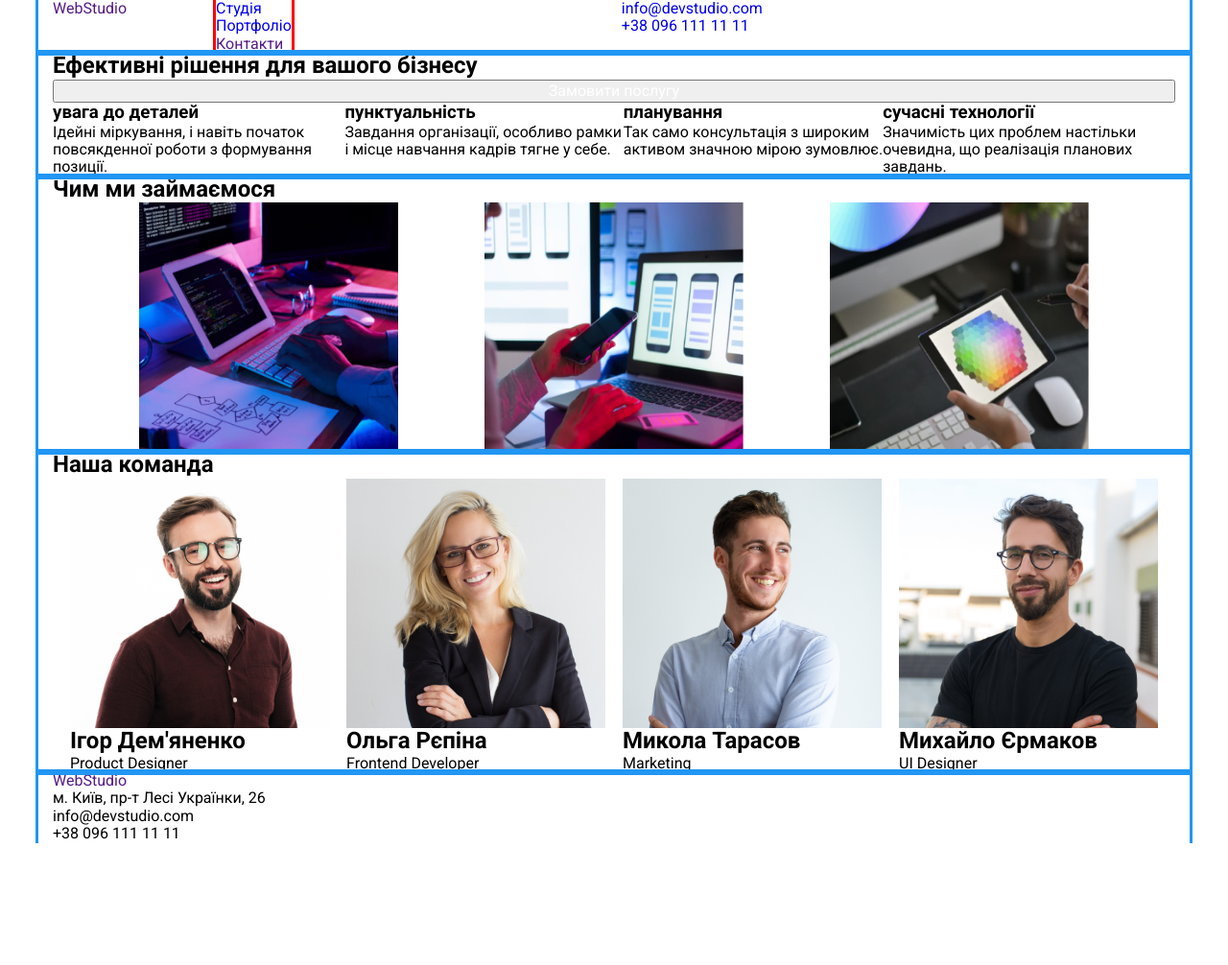
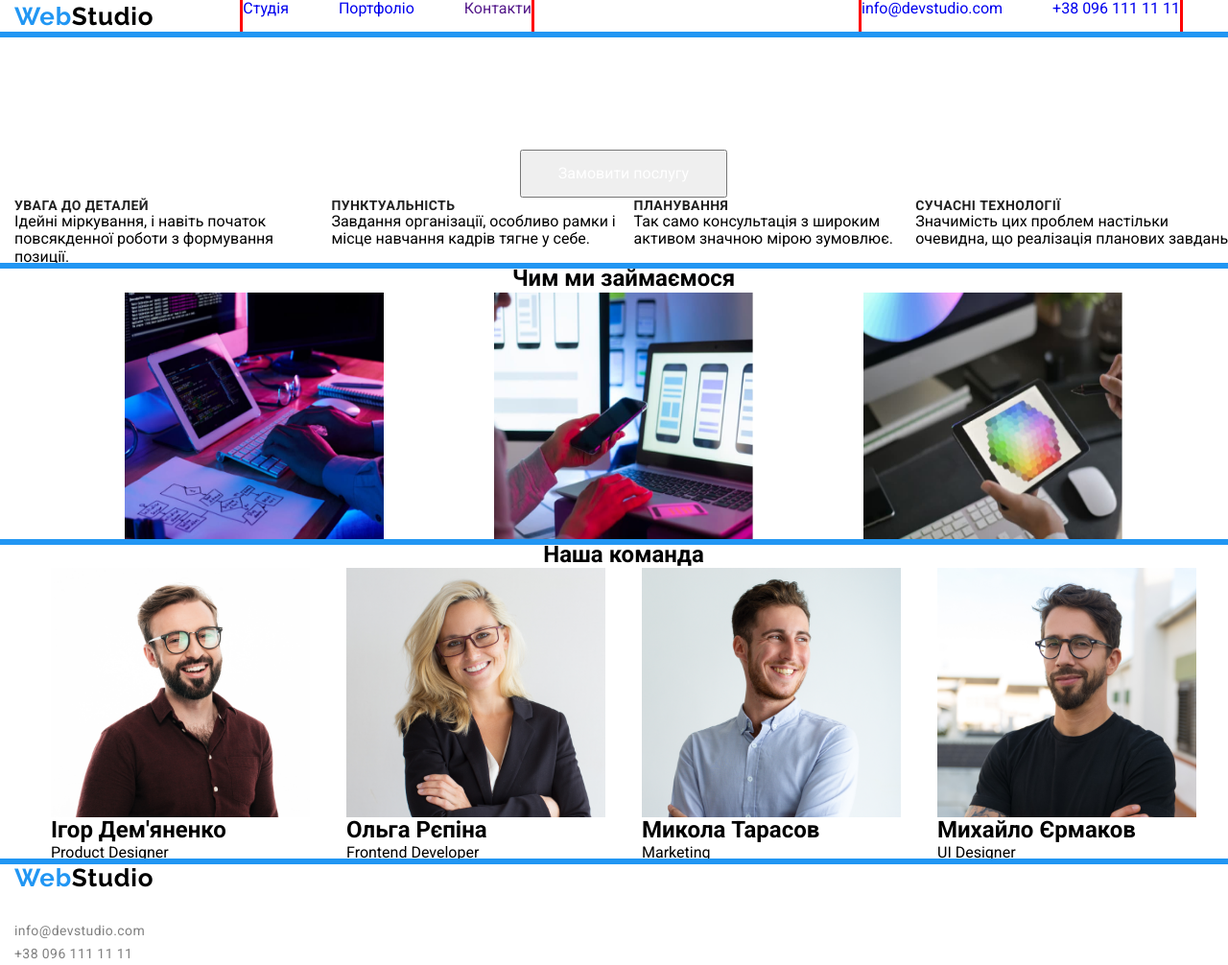
Before and after one commit to ivanBastion/WEBISTUDIT, a plain HTML site: page index.html in a window 1280 px wide. Shown: the whole page at 96% size. Before the commit the page ends 879 px from the top, so only its background shows below. Drawn offline with nearby package versions, Linux system fonts and the light colour scheme.

Commit message:
New update in CSS

```diff
--- a/style.css
+++ b/style.css
@@ -1,61 +1,143 @@
-.container{
-    width: 1200px;
+.container {
+    width: 1300px;
     margin: 0 auto;
     padding: 0 15px;
     outline: solid #2196F3;
 }
-.header-box{
+
+.footer-web {
+    color: #2196F3;
+    font-family: Raleway;
+    font-size: 26px;
+
+    font-weight: 700;
+    line-height: 1.38;
+    /* 4 */
+    letter-spacing: 0.78px;
+}
+
+.footer-stud {
+    color: #000;
+    font-family: Raleway;
+    font-size: 26px;
+
+    font-weight: 700;
+    line-height: 1.38;
+    /* 5 */
+    letter-spacing: 0.78px;
+}
+
+.header-web {
+    color: #2196F3;
+    font-family: Raleway;
+    font-size: 26px;
+
+    font-weight: 700;
+    line-height: 1.38;
+    /* 4 */
+    letter-spacing: 0.78px;
+}
+
+.header-web:hover {
+    color: #2196F3;
+    font-family: Raleway;
+    font-size: 26px;
+
+    font-weight: 700;
+    line-height: 1.38;
+    /* 4 */
+    letter-spacing: 0.78px;
+}
+
+.header-stud {
+    color: #000;
+    font-family: Raleway;
+    font-size: 26px;
+
+    font-weight: 700;
+    line-height: 1.38;
+    /* 5 */
+    letter-spacing: 0.78px;
+}
+
+
+.header-box {
     display: flex;
 }
-.header-navigation{
+
+.header-navigation {
+    display: flex;
+    justify-content: space-evenly;
+    margin-right: 344px;
+    margin-left: 93px;
+
+}
+
+.header-list {
+    display: flex;
+    outline: solid red;
+    flex-direction: row;
+    justify-content: space-between;
+    gap: 52px;
+}
+
+.pages-list_advent {
     display: flex;
     flex-direction: row;
-    outline: solid red;
-    margin-right: 344px;
-    margin-left: 93px;
+    justify-content: space-evenly;
+
 }
-.hero-box{
+
+.hero-box {
     display: flex;
     flex-direction: column;
     flex-wrap: nowrap;
 }
-.pages-list_advent{
+
+
+
+.hero-order {
     display: flex;
-    flex-direction: row;
-    flex-wrap: nowrap;
+    align-self: center;
+    align-items: center;
+    justify-content: center;
+    color: #FFFFFF;
+    width: 216px;
+    height: 50px;
 }
-.hero-order{
-color: #FFFFFF;
-}
+
 body {
     font-family: Roboto;
 }
 
-.about-box{
+.about-box {
     display: flex;
     justify-content: space-between;
     flex-direction: column;
 
 }
-.about-list{
+
+.about-list {
     display: flex;
     flex-direction: row;
     justify-content: space-evenly;
 }
-.team-box{
+
+.team-box {
     display: flex;
     justify-content: space-between;
     flex-direction: column;
 
 
 }
-.container-list{
+
+.container-list {
     display: flex;
     flex-direction: row;
     justify-content: space-evenly;
 }
 
-.about-picture{
+.about-picture {
     display: flex;
     flex-direction: row;
     justify-content: space-evenly;
@@ -63,10 +145,103 @@ justify-content: space-evenly;
     height: 260px;
 }
 
-.container-picture{
+.container-picture {
     display: flex;
     flex-direction: row;
     justify-content: space-evenly;
     width: 270px;
     height: 260px;
 }
+
+h3 {
+    color: #212121;
+    font-size: 14px;
+    font-weight: 700;
+    line-height: normal;
+    letter-spacing: 0.42px;
+    text-transform: uppercase;
+}
+
+a:hover {
+    color: #2196F3;
+}
+
+.pages-list>.pages-item>p {
+    color: #757575;
+
+    font-size: 14px;
+
+    font-weight: 400;
+    line-height: 24px;
+    /* 6 */
+    letter-spacing: 0.42px;
+}
+
+.footer-text-gr {
+    color: grey;
+    font-size: 14px;
+
+    font-weight: 400;
+    line-height: 24px;
+
+    letter-spacing: 0.42px;
+}
+
+.footer-text-adrs {
+    color: rgba(255, 255, 255, 0.60);
+
+    font-size: 14px;
+
+    font-weight: 400;
+    line-height: 24px;
+    /* 171.429% */
+    letter-spacing: 0.42px;
+}
+
+.main-button {
+    color: #212121;
+    text-align: center;
+    font-size: 16px;
+
+    font-weight: 500;
+    line-height: 26px;
+    /* 162.5% */
+    letter-spacing: 0.48px;
+    width: 103px;
+    height: 38px;
+    flex-shrink: 0;
+    border-radius: 4px;
+    background: #F5F4FA;
+}
+
+.main-button:hover {
+
+    background: #2196F3;
+    color: #FFF;
+
+}
+
+.hero-title {
+    display: flex;
+    justify-content: center;
+    align-self: center;
+    width: 696px;
+    flex-shrink: 0;
+    color: #FFF;
+    text-align: center;
+
+    font-size: 44px;
+    font-weight: 900;
+    line-height: 60px;
+    /* 136.364% */
+    letter-spacing: 2.64px;
+    text-transform: uppercase;
+}
+.about-title{
+    display: flex;
+    justify-content: center;
+}
+.container-header{
+    display: flex;
+    justify-content: center;
+}
```
Lines whose indentation alone changed are shown as unchanged.
